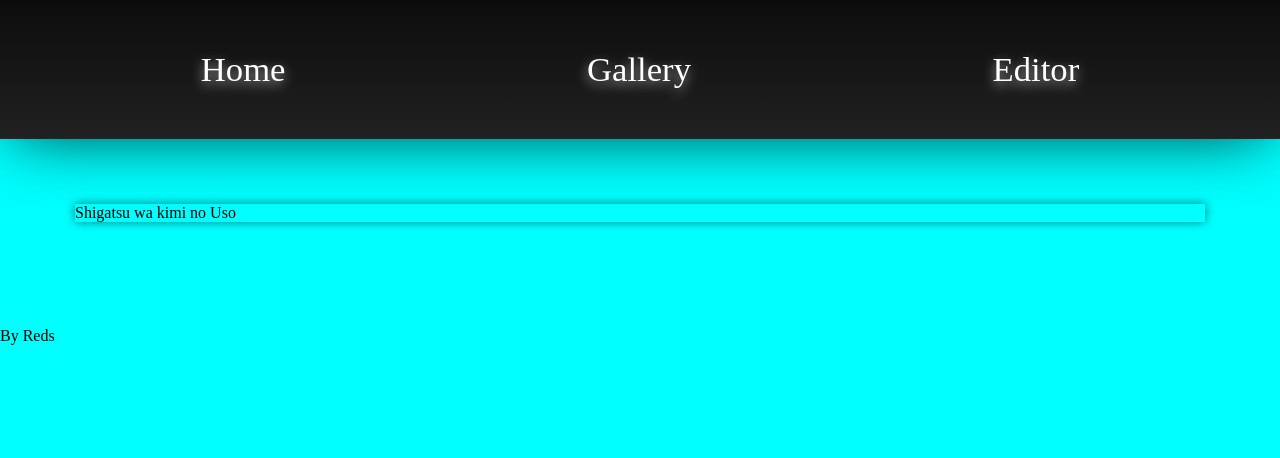
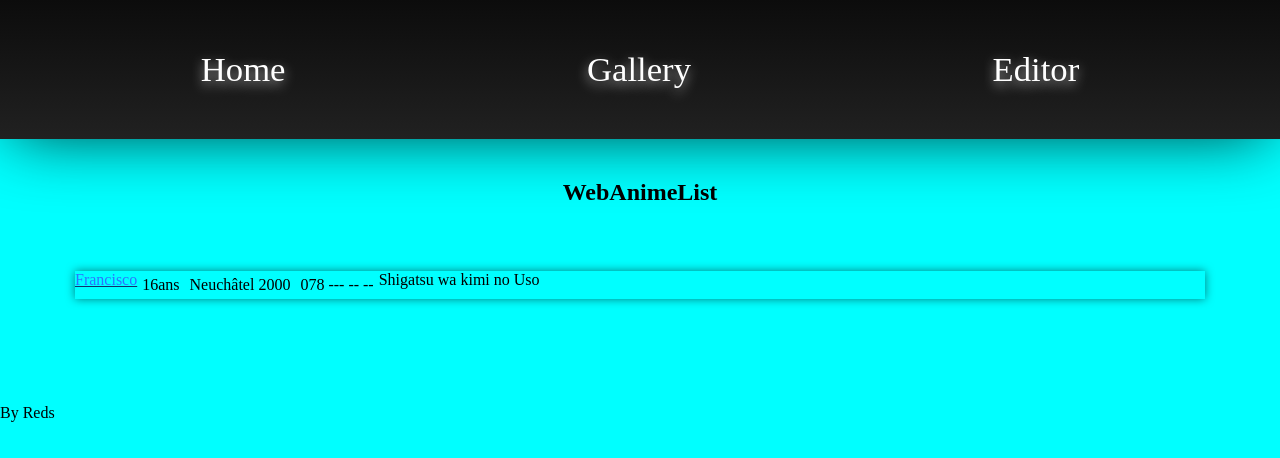
Before and after one commit to OliveiraNDi/WebAnimeList, a plain HTML site: page index.html in a window 1280 px wide. Drawn offline with Linux system fonts and the light colour scheme; files that its build step writes are made by us from their sources.

Commit message:
Add a title

```diff
--- a/css/style.css
+++ b/css/style.css
@@ -6,6 +6,10 @@ body {
   margin: 0;
   padding: 0;
 }
+
+/* BASE */
+
+.intro1 {}
 
 /* Menu */
 
@@ -28,11 +32,6 @@ body {
 }
 
 /* Article */
-
-#article ul li img {
-  width: "170px";
-  height: "170px";
-}
 
 #article .intro1 {
   text-align: center;
--- a/index.html
+++ b/index.html
@@ -18,8 +18,14 @@
     </ul>
   </header>
   <article id="article">
+    <h1 class="intro1">WebAnimeList</h1>
     <ul>
-      <li>Shigatsu wa kimi no Uso</li>
+      <li>
+        <span><a target="_blank" href="">Francisco</a></span>
+        <p>16ans</p>
+        <p>Neuchâtel 2000</p>
+        <p>078 --- -- --</p>
+        Shigatsu wa kimi no Uso</li>
       <li></li>
       <li></li>
     </ul>
```
